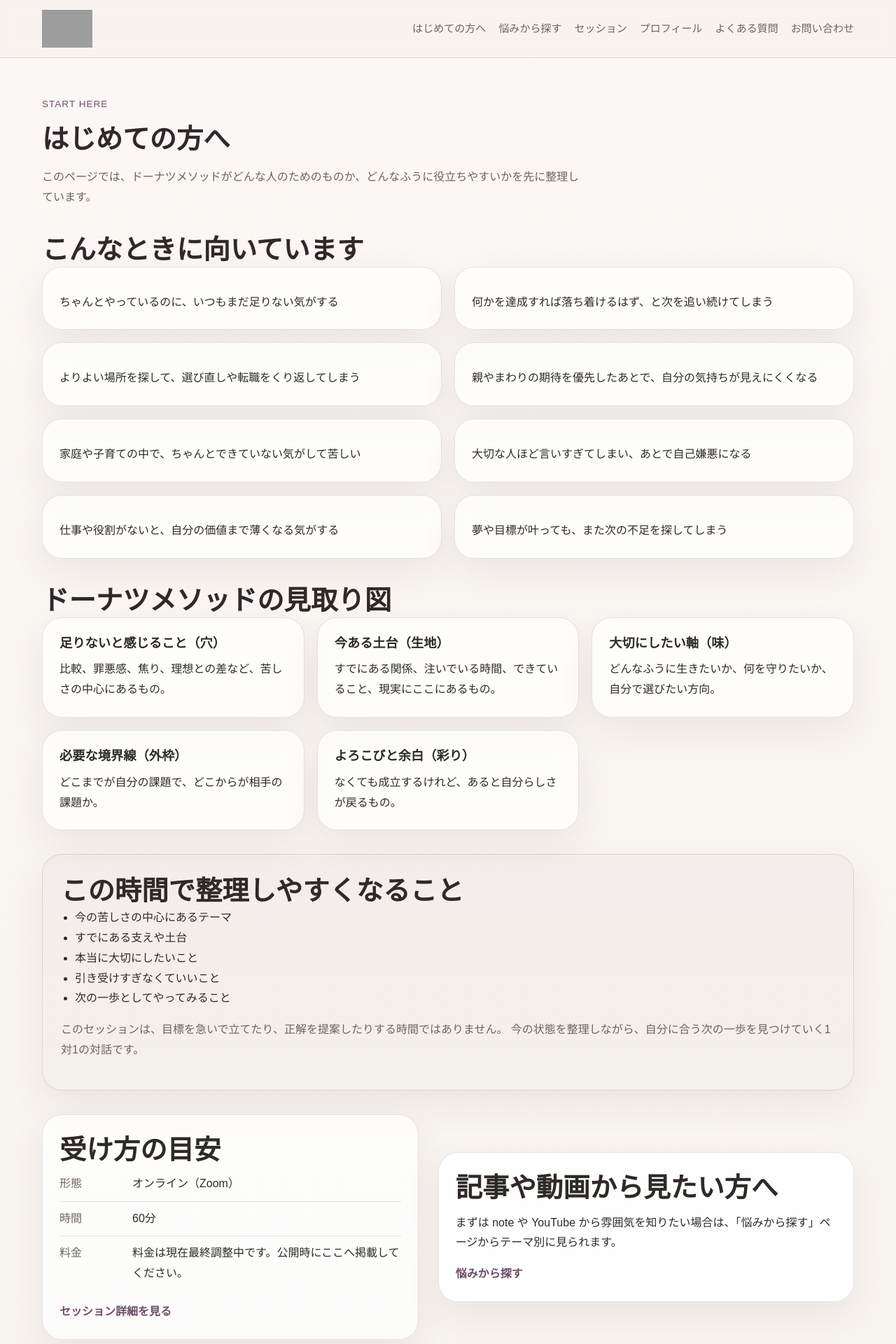
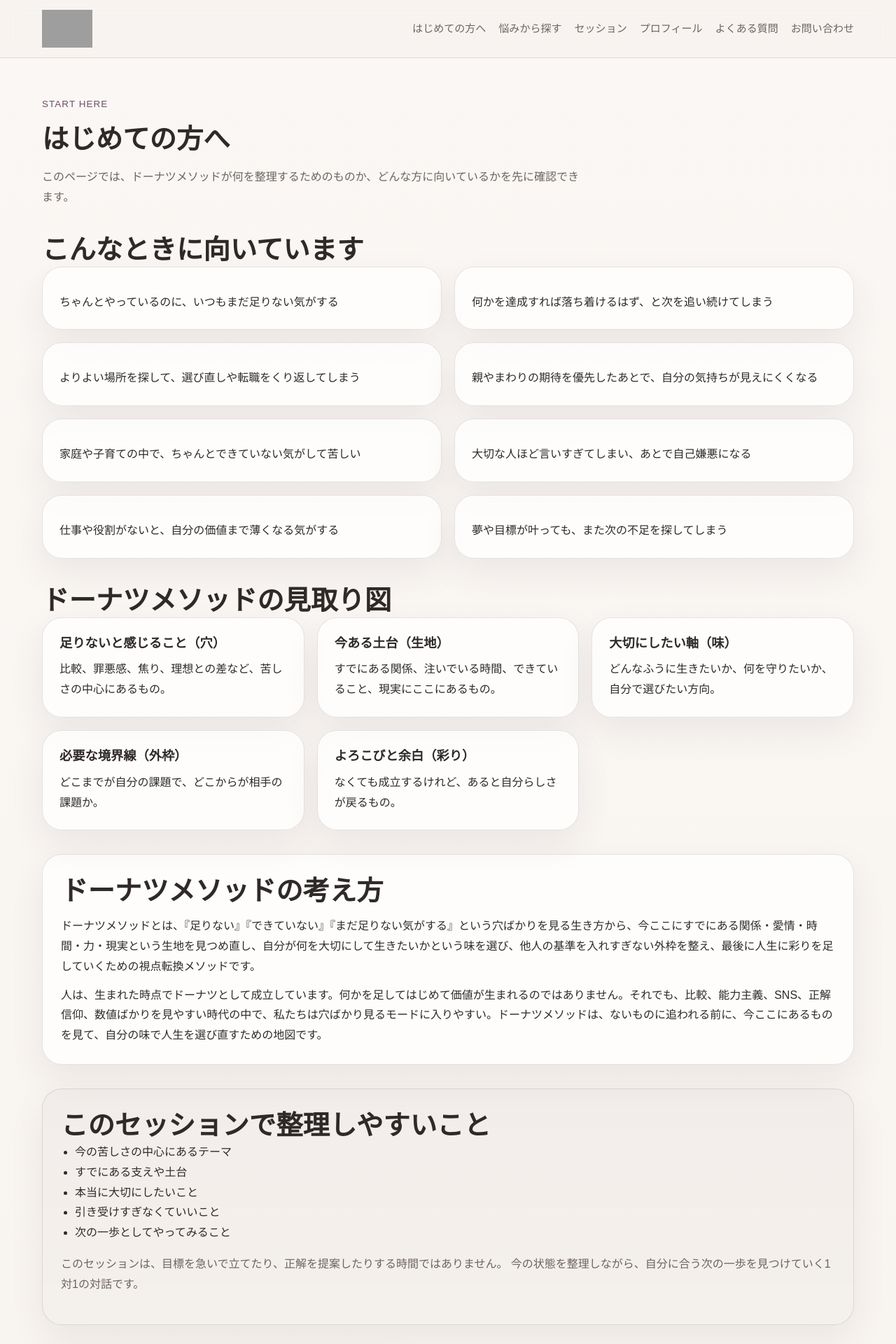
Before and after one commit to mumupong/donut-method-brand-site, a Next.js app: page /start in a window 1280 px wide. Shown: the top 1920 px of the page at 70% size. Built offline with nearby package versions, Linux system fonts and the light colour scheme; grey boxes are pictures that could not be loaded.

Commit message:
Update page.tsx

```diff
--- a/app/start/page.tsx
+++ b/app/start/page.tsx
@@ -2,16 +2,16 @@ import Link from "next/link";
 
 import { CTABox } from "@/components/CTABox";
 import { SectionIntro } from "@/components/SectionIntro";
-import { methodCards, painPoints, sessionConfig, takeaways } from "@/lib/site-data";
+import { methodCards, methodOverview, painPoints, sessionConfig, takeaways } from "@/lib/site-data";
 
 export default function StartPage() {
   return (
     <div className="container page-shell">
       <SectionIntro
-        eyebrow="Start here"
-        title="はじめての方へ"
-        description="このページでは、ドーナツメソッドがどんな人のためのものか、どんなふうに役立ちやすいかを先に整理しています。"
-      />
+  eyebrow="Start here"
+  title="はじめての方へ"
+  description="このページでは、ドーナツメソッドが何を整理するためのものか、どんな方に向いているかを先に確認できます。"
+/>
 
       <section className="page-section">
         <h2>こんなときに向いています</h2>
@@ -36,8 +36,17 @@ export default function StartPage() {
         </div>
       </section>
 
+      <section className="page-section subtle-panel">
+  <h2>ドーナツメソッドの考え方</h2>
+  {methodOverview.paragraphs.map((item) => (
+    <p key={item} className="body-copy">
+      {item}
+    </p>
+  ))}
+</section>
+
       <section className="page-section section-tinted subtle-panel">
-        <h2>この時間で整理しやすくなること</h2>
+        <h2>このセッションで整理しやすいこと</h2>
         <ul className="bullet-list">
           {takeaways.map((item) => (
             <li key={item}>{item}</li>
@@ -51,7 +60,7 @@ export default function StartPage() {
 
       <section className="page-section two-column-grid">
         <div className="info-card">
-          <h2>受け方の目安</h2>
+          <h2>セッション概要</h2>
           <dl className="info-list">
             <div>
               <dt>形態</dt>
@@ -71,7 +80,7 @@ export default function StartPage() {
           </Link>
         </div>
         <div className="soft-card soft-card-strong">
-          <h2>記事や動画から見たい方へ</h2>
+          <h2>まずは記事や動画で知りたい方へ</h2>
           <p>
             まずは note や YouTube から雰囲気を知りたい場合は、「悩みから探す」ページからテーマ別に見られます。
           </p>
```
